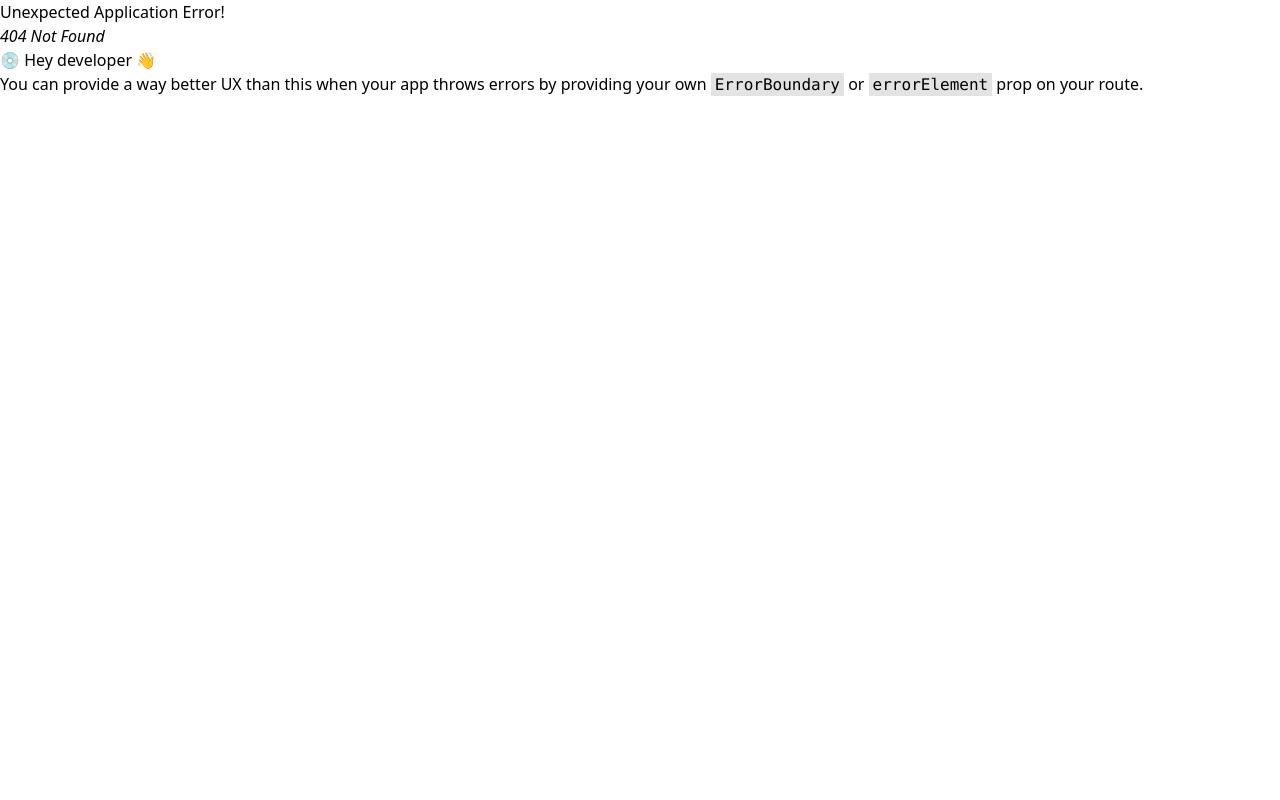
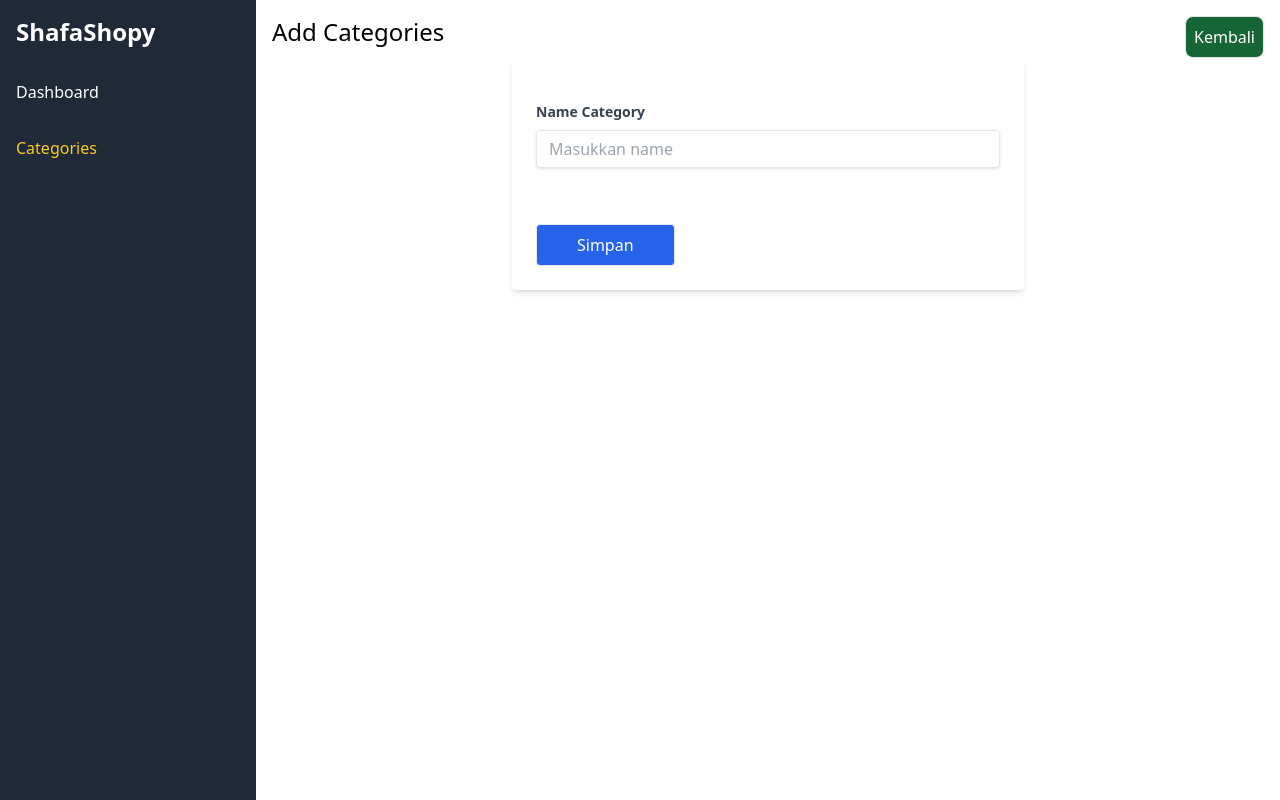
Before and after one commit to adhlira/FE_ShafaShopy, a React (Vite) app: page /categories/add in a window 1280 px wide. Before the commit this address had no page. Built offline with nearby package versions, Linux system fonts and the light colour scheme.

Commit message:
desain add categories

```diff
--- /dev/null
+++ b/src/Pages/AddCategory.jsx
@@ -0,0 +1,61 @@
+import { Link, useNavigate } from "react-router-dom";
+import { useState } from "react";
+import axios from "axios";
+
+const AddCategory = () => {
+  const [data, setData] = useState({ name: "" });
+
+  const url = "http://localhost:4000/categories";
+  const navigate = useNavigate();
+
+  const handleChange = (e) => {
+    const value = e.target.value;
+    setData({ ...data, [e.target.name]: value });
+  };
+
+  const handleSubmit = async (e) => {
+    e.preventDefault();
+    const userData = {
+      name: data.name,
+    };
+    try {
+      const response = await axios.post(url, userData);
+      console.log(response);
+      alert("Data Berhasil ditambahkan !");
+      navigate("/categories");
+    } catch (error) {
+      console.log(error);
+    }
+  };
+
+  return (
+    <>
+      <div className="flex justify-between">
+        <h1 className="text-2xl">Add Categories</h1>
+        <Link to={"/categories"}>
+          <button className="border rounded-lg p-2 bg-green-800 hover:bg-green-700 text-white">Kembali</button>
+        </Link>
+      </div>
+      <form className="w-full max-w-lg mx-auto p-6 rounded shadow-md" onSubmit={handleSubmit} action="">
+        <div className="mb-4 mt-5">
+          <label className="block text-gray-700 md:text-sm text-base font-bold mb-2" htmlFor="name">
+            Name Category
+          </label>
+          <input
+            className="shadow appearance-none border rounded w-full py-2 px-3 text-gray-700 leading-tight focus:outline-none focus:shadow-outline"
+            id="name"
+            type="text"
+            name="name"
+            value={data.name}
+            onChange={handleChange}
+            placeholder="Masukkan name"
+          />
+        </div>
+        <button type="submit" className="px-10 py-2 border bg-blue-600 text-white hover:bg-blue-500 rounded mt-10 focus:outline-none focus:shadow-outline">
+          Simpan
+        </button>
+      </form>
+    </>
+  );
+};
+export default AddCategory;
--- a/src/Pages/Category.jsx
+++ b/src/Pages/Category.jsx
@@ -22,8 +22,8 @@ const Category = () => {
     <>
       <div className="flex justify-between">
         <h1 className="text-2xl">Data Categories</h1>
-        <Link>
-          <button className="border rounded-lg p-2 bg-green-800 text-white">Add Data</button>
+        <Link to={"/categories/add"}>
+          <button className="border rounded-lg p-2 bg-green-800 hover:bg-green-700 text-white">Add Data</button>
         </Link>
       </div>
       <table className="table border w-full mt-5">
@@ -41,10 +41,10 @@ const Category = () => {
               <td className="border">{item.name}</td>
               <td className="border">
                 <Link>
-                  <button className="border p-2 rounded-lg bg-yellow-500 text-white">Edit</button>
+                  <button className="border p-2 rounded-lg bg-yellow-500 hover:bg-yellow-400 text-white">Edit</button>
                 </Link>
                 <Link>
-                  <button className="border p-2 ml-2 rounded-lg bg-red-800 text-white">Hapus</button>
+                  <button className="border p-2 ml-2 rounded-lg bg-red-800 hover:bg-red-700 text-white">Hapus</button>
                 </Link>
               </td>
             </tr>
--- a/src/routes/AppRoutes.jsx
+++ b/src/routes/AppRoutes.jsx
@@ -3,6 +3,7 @@ import React from 'react';
 import { createBrowserRouter, RouterProvider } from 'react-router-dom';
 import Dashboard from '../Pages/Dashboard.jsx';
 import Category from '../Pages/Category.jsx';
+import AddCategory from '../Pages/AddCategory.jsx';
 import App from '../App.jsx';
 
 const router = createBrowserRouter([
@@ -12,6 +13,7 @@ const router = createBrowserRouter([
     children: [
       { path: '/', element: <Dashboard /> },
       { path: '/categories', element: <Category /> },
+      { path: '/categories/add', element: <AddCategory /> },
     ],
   },
 ]);
```
